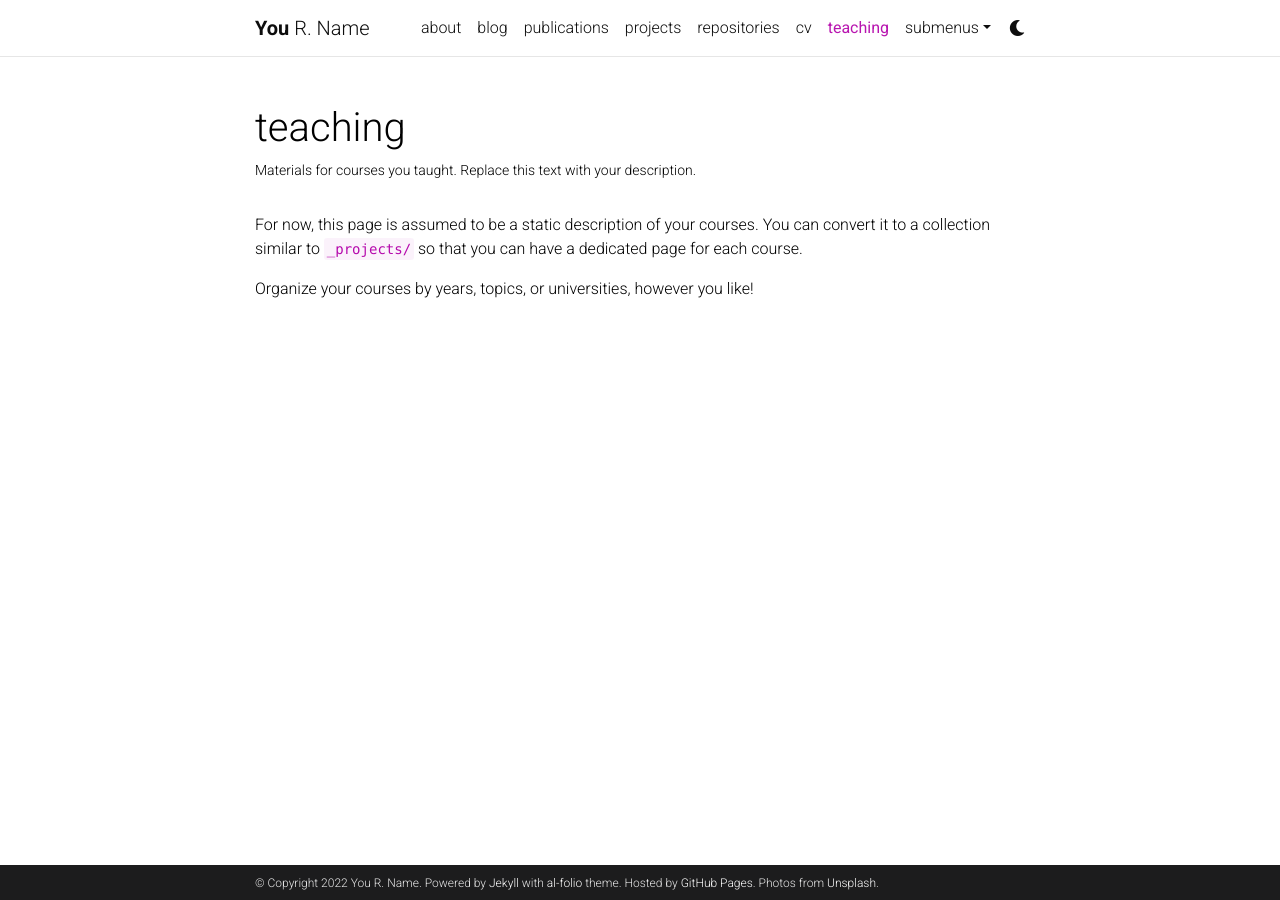
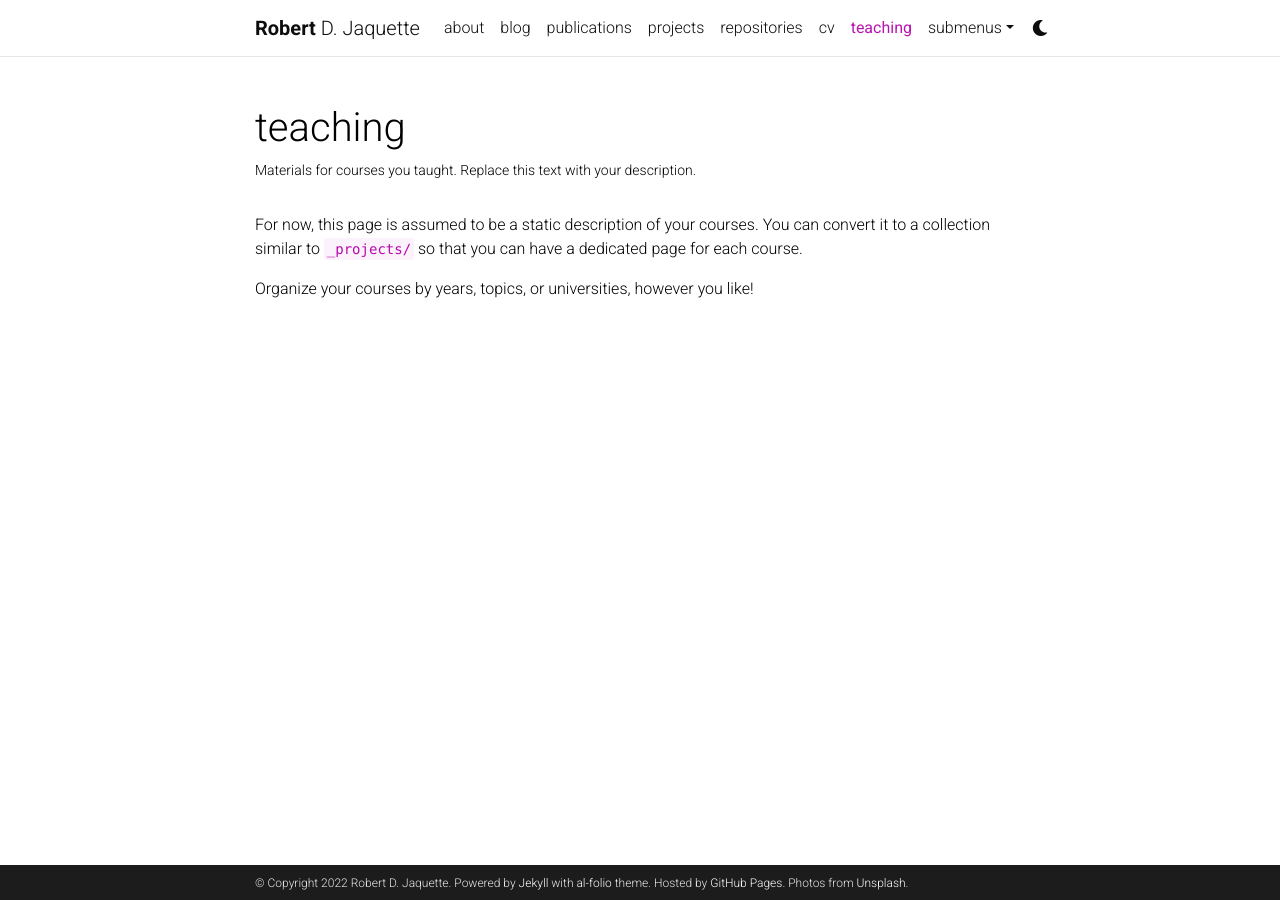
Before and after one commit to RobertJaquette/RobertJaquette, a Jekyll site: the page built from _pages/teaching.md, in a window 1280 px wide. Built offline with Jekyll 4.4.1, drawn with Linux system fonts in a browser that asks for light colours; comment, search, counter and statistics services are not loaded; a style sheet for code colours, icons or effects is not loaded.

Commit message:
Update _config.yml

```diff
--- a/_config.yml
+++ b/_config.yml
@@ -3,10 +3,10 @@
 # -----------------------------------------------------------------------------
 
 title: blank # the website title (if blank, full name will be used instead)
-first_name: You
-middle_name: R.
-last_name: Name
-email: you@example.com
+first_name: Robert
+middle_name: D.
+last_name: Jaquette
+email: jaquette@udel.edu
 description: > # the ">" symbol means to ignore newlines until "footer_text:"
   A simple, whitespace theme for academics. Based on [*folio](https://github.com/bogoli/-folio) design.
 footer_text: >
@@ -18,8 +18,8 @@
 lang: en # the language of your site (for example: en, fr, cn, ru, etc.)
 icon: ⚛️  # the emoji used as the favicon (alternatively, provide image name in /assets/img/)
 
-url: https://alshedivat.github.io # the base hostname & protocol for your site
-baseurl: /al-folio # the subpath of your site, e.g. /blog/
+url: https://RobertJaquette.github.io # the base hostname & protocol for your site
+baseurl: /RobertJaquette # the subpath of your site, e.g. /blog/
 last_updated: false # set to true if you want to display last updated in the footer
 impressum_path:  # set to path to include impressum link in the footer, use the same path as permalink in a page, helps to conform with EU GDPR
 
```
